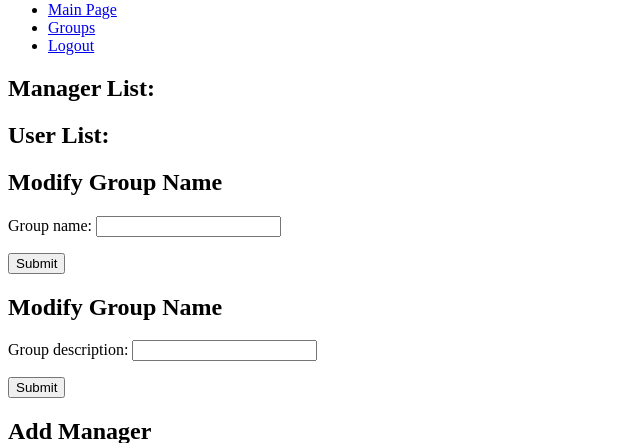
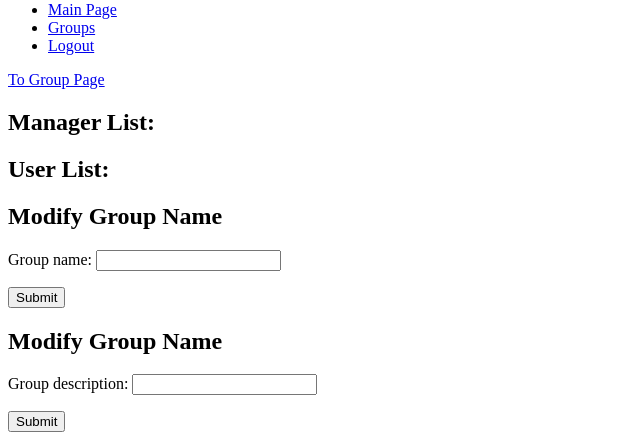
Before and after one commit to haoxun/HappyTree, a Django app: template src/prototype/group_info/templates/group_info/group_management_page.html in a window 1280 px wide. Shown: the part 33-476 px from the top of the page, without its empty margins (0-640 px from the left). Run offline with Django 3.2, Linux system fonts and the light colour scheme; the template is opened without the code that fills it: values that come from a table or form of the project are taken from there, others are empty.

```diff
--- a/src/prototype/group_info/templates/group_info/group_management_page.html
+++ b/src/prototype/group_info/templates/group_info/group_management_page.html
@@ -1,5 +1,8 @@
 {% extends 'base_with_navigation.html' %}
 {% block content %}
+	<div id="link_to_group_page">
+		<a href={% url 'group_page' group_info_id=group_info_id %}>To Group Page</a>
+	</div>
 	<div id="remove_manager">
 		<h2>Manager List:</h2>
 		<div>
```
Also changed, not shown: src/prototype/group_info/utils.py (added, +21 -0 lines), src/prototype/group_info/views.py (+2 -28 lines).
